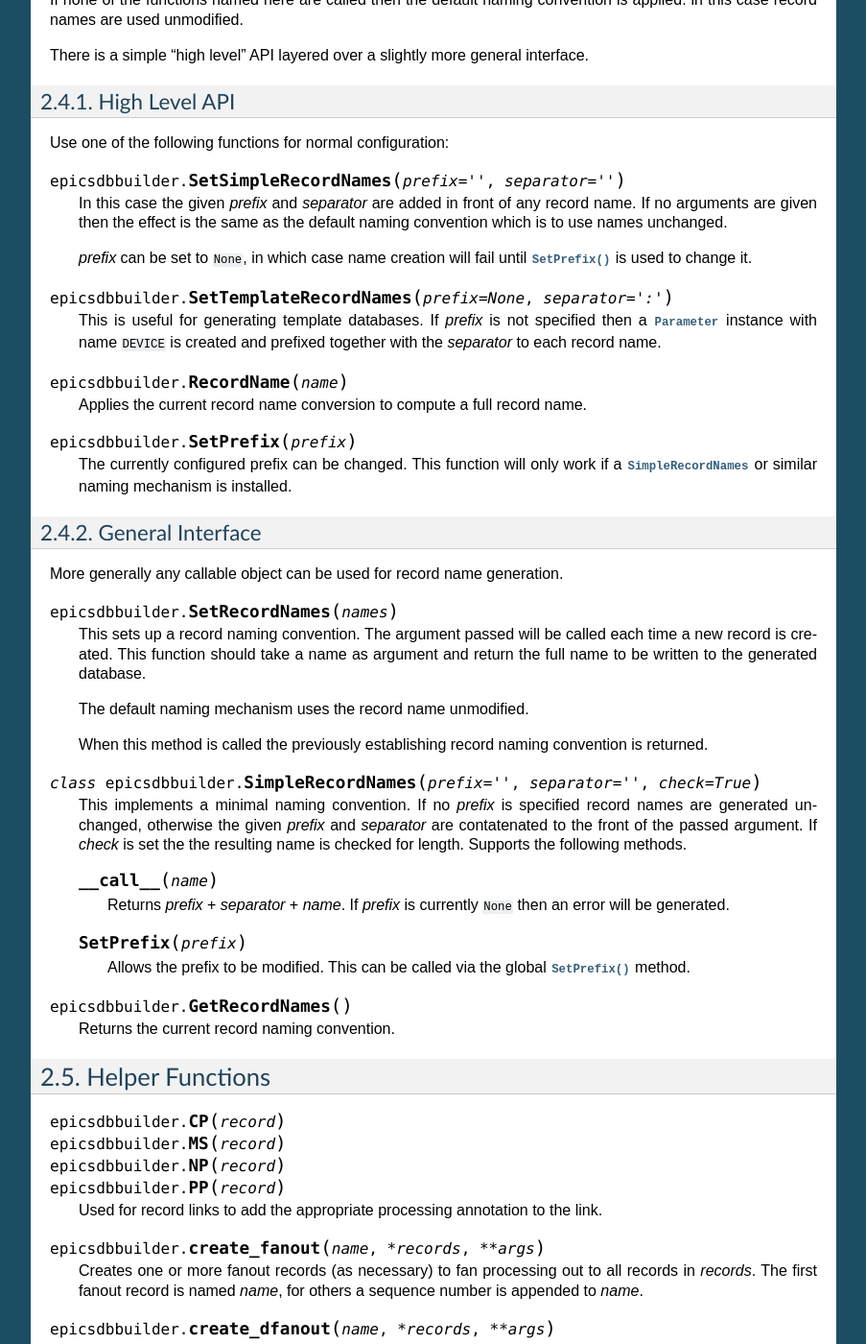
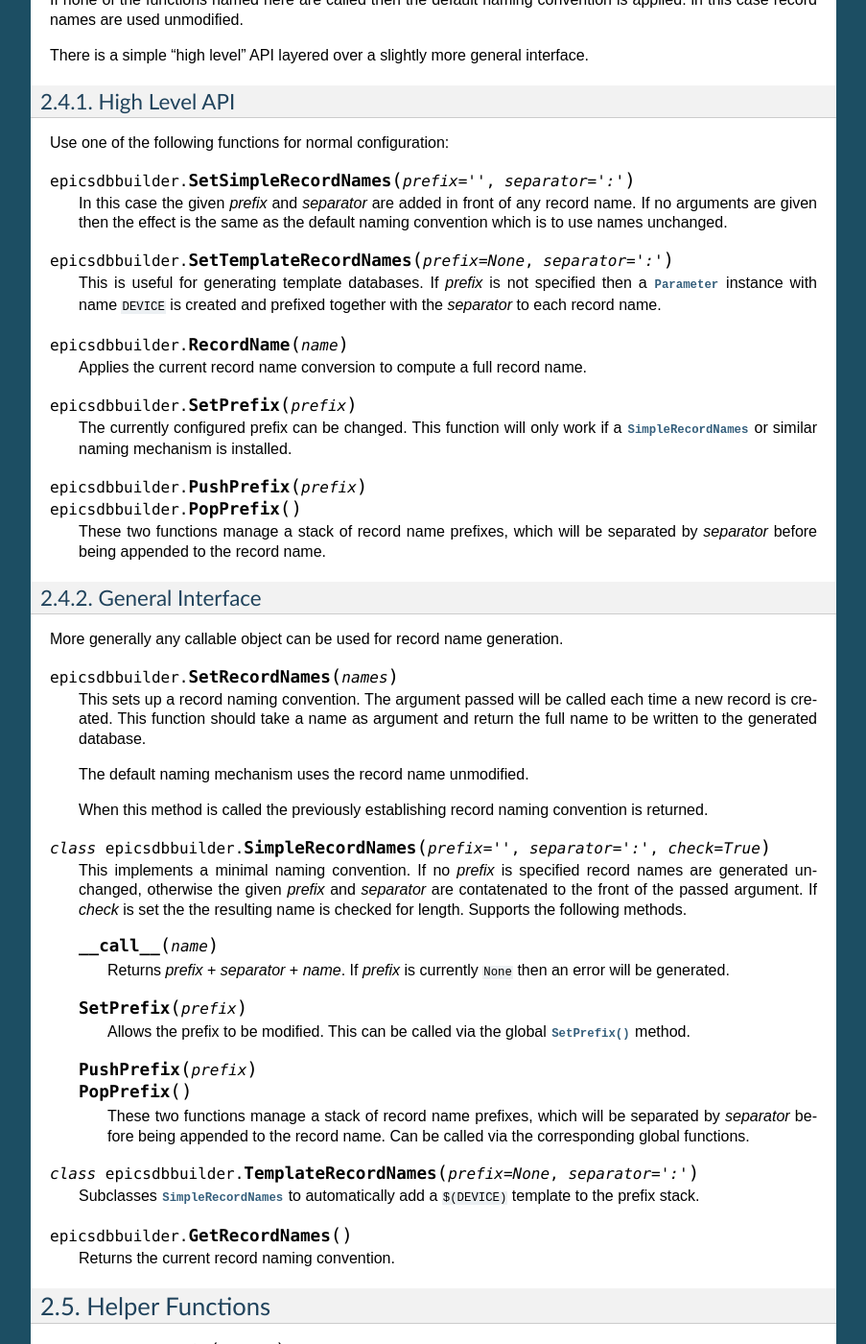
Before and after one commit to DiamondLightSource/epicsdbbuilder, a Sphinx documentation site: the page built from docs/api.rst, in a window 1280 px wide and 1400 px high, scrolled down 1639 px. Shown: the whole window at 96% size, without its empty margins (198-1101 px from the left). Built offline with Sphinx 7.4.7, drawn with Linux system fonts in a browser that asks for light colours; some of the changed text lies outside the part shown.

Commit message:
Add record prefix handling to record name support
git-svn-id: svn+ssh://serv0002.cs.diamond.ac.uk/home/subversion/repos/controls/diamond/trunk/python/epicsdbbuilder@166533 e099a375-04f9-0310-9d5f-a741eaff62e1

```diff
--- a/docs/api.rst
+++ b/docs/api.rst
@@ -118,14 +118,11 @@ High Level API
 
 Use one of the following functions for normal configuration:
 
-..  function:: SetSimpleRecordNames(prefix='', separator='')
+..  function:: SetSimpleRecordNames(prefix='', separator=':')
 
     In this case the given `prefix` and `separator` are added in front of any
     record name.  If no arguments are given then the effect is the same as the
     default naming convention which is to use names unchanged.
-
-    `prefix` can be set to ``None``, in which case name creation will fail until
-    :func:`SetPrefix` is used to change it.
 
 ..  function:: SetTemplateRecordNames(prefix=None, separator=':')
 
@@ -142,6 +139,13 @@ Use one of the following functions for normal configuration:
     The currently configured prefix can be changed.  This function will only
     work if a :class:`SimpleRecordNames` or similar naming mechanism is
     installed.
+
+..  function::
+    PushPrefix(prefix)
+    PopPrefix()
+
+    These two functions manage a stack of record name prefixes, which will be
+    separated by `separator` before being appended to the record name.
 
 
 General Interface
@@ -160,7 +164,7 @@ More generally any callable object can be used for record name generation.
     When this method is called the previously establishing record naming
     convention is returned.
 
-..  class:: SimpleRecordNames(prefix='', separator='', check=True)
+..  class:: SimpleRecordNames(prefix='', separator=':', check=True)
 
     This implements a minimal naming convention.  If no `prefix` is specified
     record names are generated unchanged, otherwise the given `prefix` and
@@ -177,6 +181,20 @@ More generally any callable object can be used for record name generation.
 
         Allows the prefix to be modified.  This can be called via the global
         :func:`SetPrefix` method.
+
+    ..  method::
+        PushPrefix(prefix)
+        PopPrefix()
+
+        These two functions manage a stack of record name prefixes, which will
+        be separated by `separator` before being appended to the record name.
+        Can be called via the corresponding global functions.
+
+
+..  class:: TemplateRecordNames(prefix=None, separator=':')
+
+    Subclasses :class:`SimpleRecordNames` to automatically add a ``$(DEVICE)``
+    template to the prefix stack.
 
 ..  function:: GetRecordNames()
 
```
Also changed, not shown: 2 other files.
